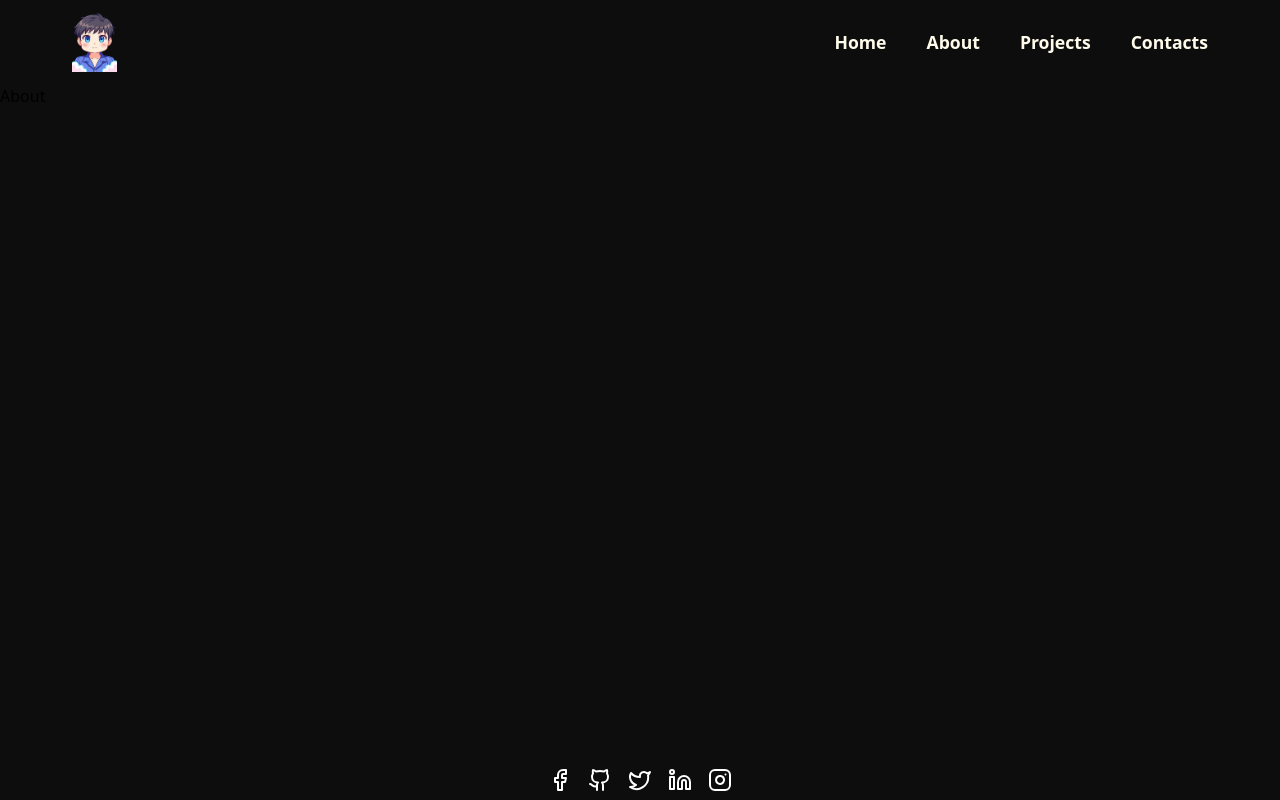
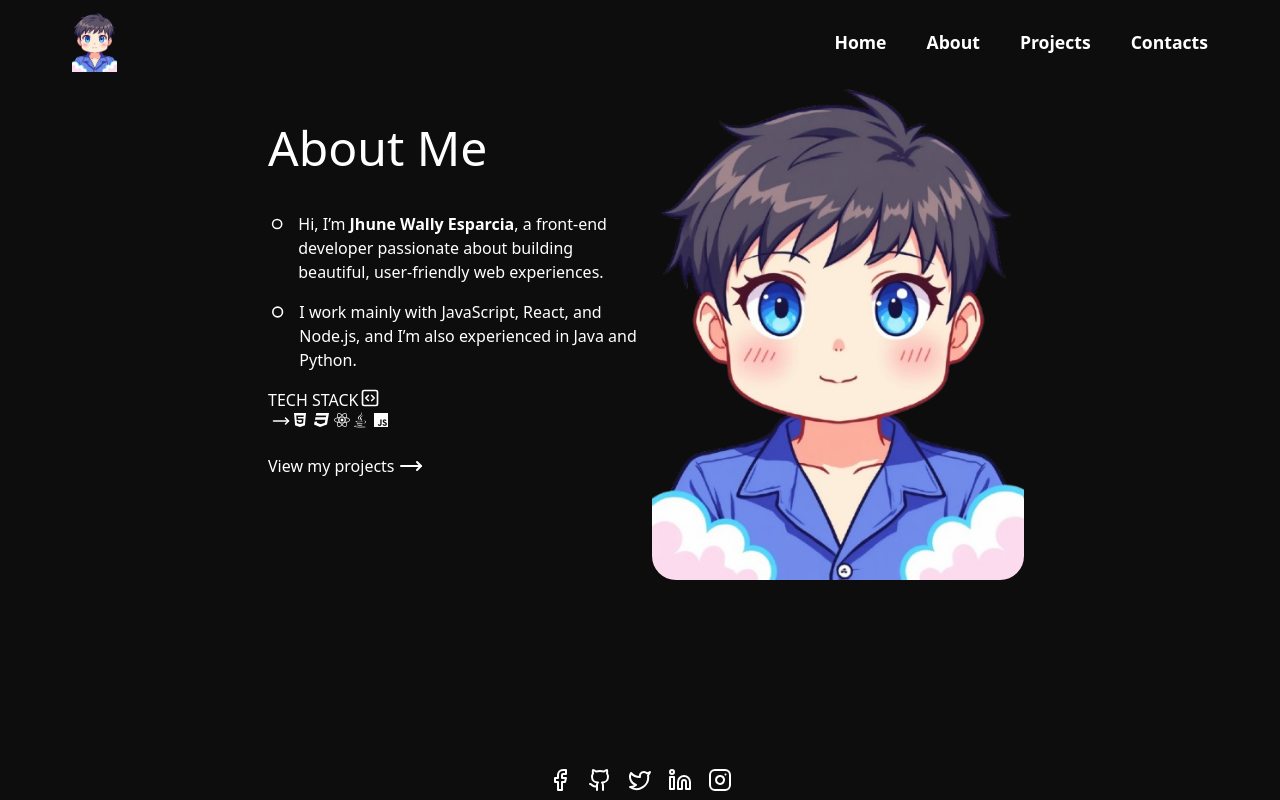
Before and after one commit to jwesparcia/portfolio-new, a React (Vite) app: page /about in a window 1280 px wide. Built offline with nearby package versions, Linux system fonts and the light colour scheme; a web font is replaced by a local one.

Commit message:
inital status

```diff
--- a/index.html
+++ b/index.html
@@ -9,5 +9,6 @@
   <body>
     <div id="root"></div>
     <script type="module" src="/src/main.jsx"></script>
+    <script src="https://kit.fontawesome.com/075f273570.js" crossorigin="anonymous"></script>
   </body>
 </html>
--- a/src/App.jsx
+++ b/src/App.jsx
@@ -9,12 +9,15 @@ import Footer from './components/Footer'
 function App() {
   return (
     <>
-    <Navbar/>
+    <div>
+      <Navbar/>
+    </div>
+
 
     <Routes>
       <Route path='/' element={<Home/>}/>
       <Route path='/about' element={<About/>}/>
-      <Route path='contact' element={<Contact/>}/>
+      <Route path='/contact' element={<Contact/>}/>
       <Route path='/projects' element={<Projects/>}/>
     </Routes>
 
--- a/src/index.css
+++ b/src/index.css
@@ -8,3 +8,6 @@
 body{
  background-color: rgba(2, 2, 2, 0.952);
 }
+*{
+    color:white;
+}
--- a/src/pages/About.jsx
+++ b/src/pages/About.jsx
@@ -1,8 +1,56 @@
 import React from 'react'
-
+import { CircleSmall } from 'lucide-react'
+import { MoveRight } from 'lucide-react'
+import { SquareCode  } from 'lucide-react'
+import { Link } from 'react-router-dom'
 const About = () => {
   return (
-    <div>About</div>
+    <div className=''>
+      <div className='-red-400 w-3xl ml-auto mr-auto text-left grid grid-cols-2'>
+        <div className='font-bitcount pl-3 font-medium'>
+          <div className='text-5xl my-10'>
+             <h1>About Me</h1>
+          </div>
+          <div className='mb-4 flex'>
+           <CircleSmall className='w-12 mr-3'/> <p>Hi, I’m <span className='font-bold'>Jhune Wally Esparcia</span>, a front-end developer passionate about building beautiful, user-friendly web experiences.</p>
+          </div>
+          <div className='flex'>
+            <CircleSmall className='w-10 mr-3'/> <p>
+              I work mainly with JavaScript, React, and Node.js, and I’m also experienced in Java and Python.
+            </p>
+          </div>
+          <div className=' w-2xs my-4 '>
+            <div className='flex'>
+               <h2>TECH STACK</h2> <SquareCode  className='h-5 mt-[0.5px]'/>
+            </div>
+            <div className='flex'>
+              <div className='mt-0'>
+                 <MoveRight className='pb-2 size-6.5'/>
+              </div>
+              <span className='fa-brands fa-html5 size-5'></span>
+              <span className='fa-brands fa-css3 size-5'></span>
+              <span className='fa-brands fa-react size-5'></span>
+              <span className='fa-brands fa-java size-5'></span>
+              <span className="fa-brands fa-js size-5"></span>
+            </div>
+          </div>
+
+          <div className=''>
+            <Link to={"/projects"} className='flex'>
+              <h1 className='mr-1'>View my projects</h1> <MoveRight/>
+            </Link>
+
+          </div>
+
+        </div>
+        <div className=' pl-3'>
+          <div>
+            <img src="./src/assets/me.jpg.png" alt="Picture" className='rounded-3xl' />
+          </div>
+
+        </div>
+      </div>
+    </div>
   )
 }
 
```
